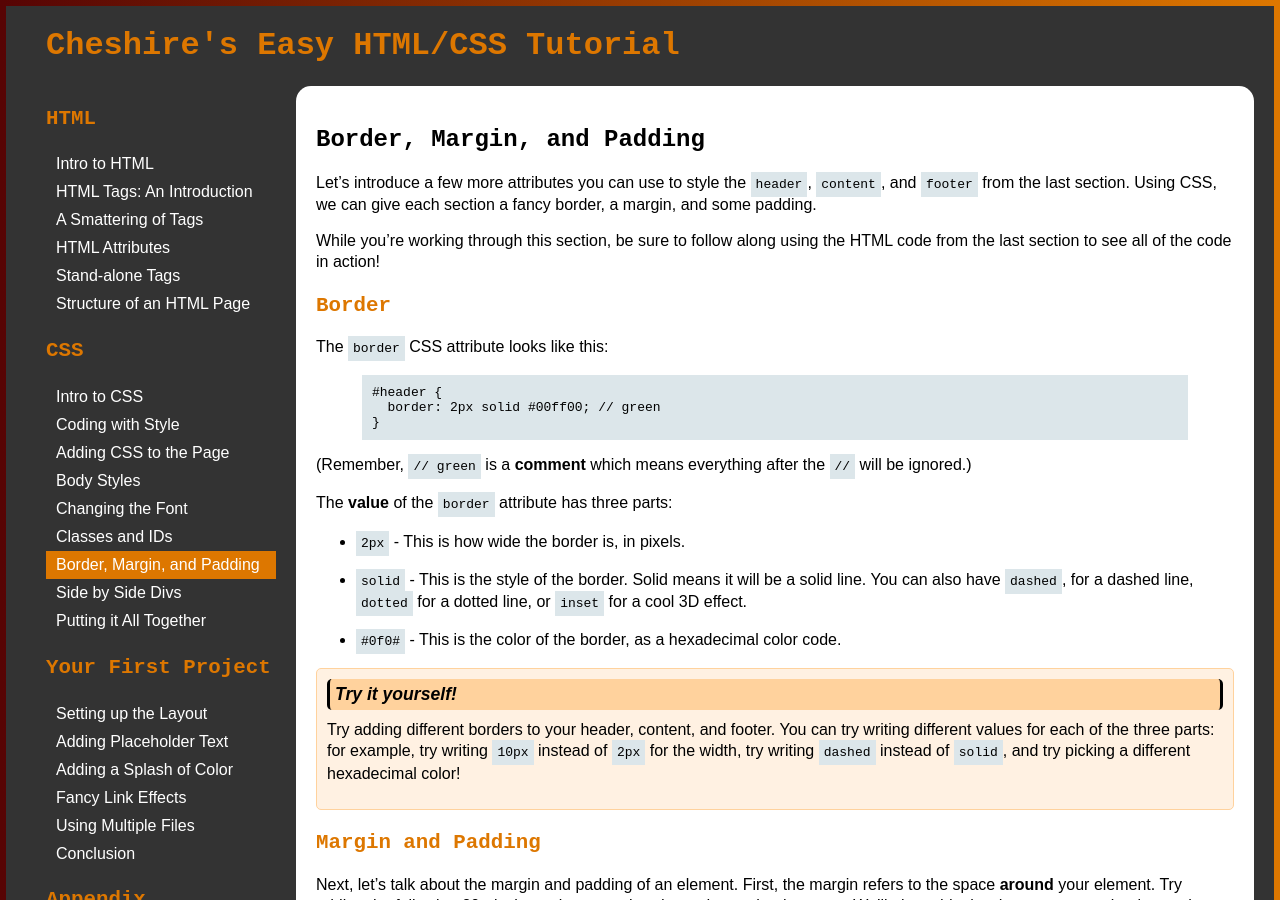
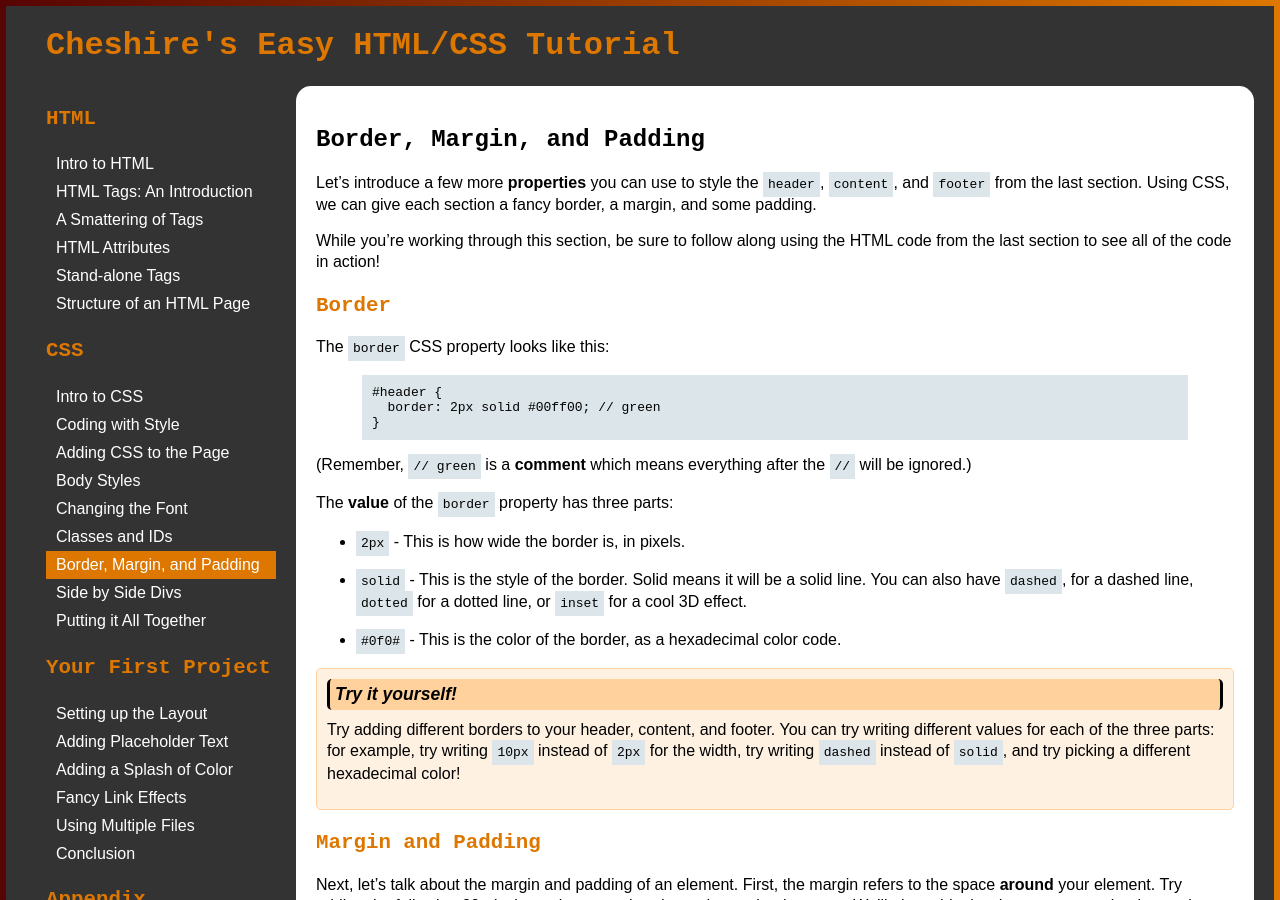
Before and after one commit to cheryllium/easy-html-css, a Jekyll site: the page built from _lessons/13-border-margin-padding.md, in a window 1280 px wide and 900 px high. Built offline with Jekyll 4.4.1, drawn with Linux system fonts in a browser that asks for light colours; some of the changed text lies outside the part shown.

````diff
--- a/_lessons/13-border-margin-padding.md
+++ b/_lessons/13-border-margin-padding.md
@@ -4,13 +4,13 @@
 layout: default
 ---
 
-Let's introduce a few more attributes you can use to style the `header`, `content`, and `footer` from the last section. Using CSS, we can give each section a fancy border, a margin, and some padding.
+Let's introduce a few more **properties** you can use to style the `header`, `content`, and `footer` from the last section. Using CSS, we can give each section a fancy border, a margin, and some padding.
 
 While you're working through this section, be sure to follow along using the HTML code from the last section to see all of the code in action!
 
 ### Border
 
-The `border` CSS attribute looks like this:
+The `border` CSS property looks like this:
 
 ```
 #header {
@@ -20,7 +20,7 @@
 
 (Remember, `// green` is a **comment** which means everything after the `//` will be ignored.)
 
-The **value** of the `border` attribute has three parts:
+The **value** of the `border` property has three parts:
 
 - `2px` - This is how wide the border is, in pixels.
 - `solid` - This is the style of the border. Solid means it will be a solid line. You can also have `dashed`, for a dashed line, `dotted` for a dotted line, or `inset` for a cool 3D effect.
@@ -64,7 +64,7 @@
 
 ### Partial borders, etc
 
-Finally, what if you only want there to be a border on the bottom of the element? Or what if you want to only put margin on the top of an element, or only pad one side? For the `border`, `margin`, and `padding` attributes, you can specify a single side by writing `-top`, `-bottom`, `-left`, or `-right` after the attribute. For example:
+Finally, what if you only want there to be a border on the bottom of the element? Or what if you want to only put margin on the top of an element, or only pad one side? For the `border`, `margin`, and `padding` properties, you can specify a single side by writing `-top`, `-bottom`, `-left`, or `-right` after the property name. For example:
 
 ```html
 #header {
````
Also changed, not shown: _lessons/08-coding-with-style.md (+7 -3 lines), _lessons/12-classes-and-ids.md (+3 -1 lines).
